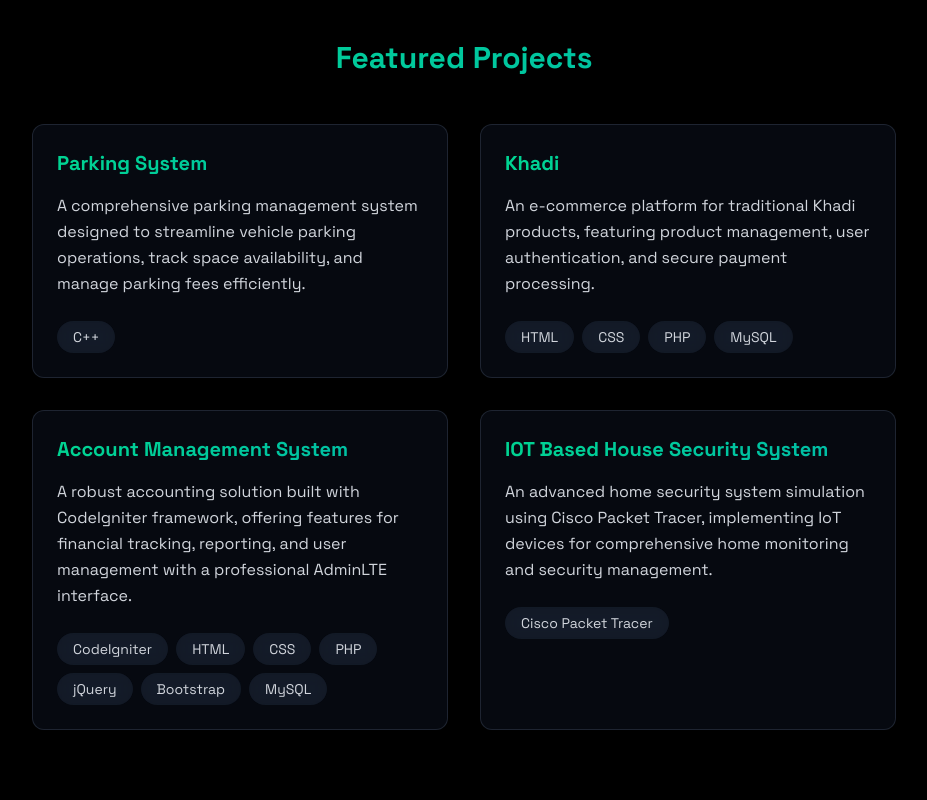
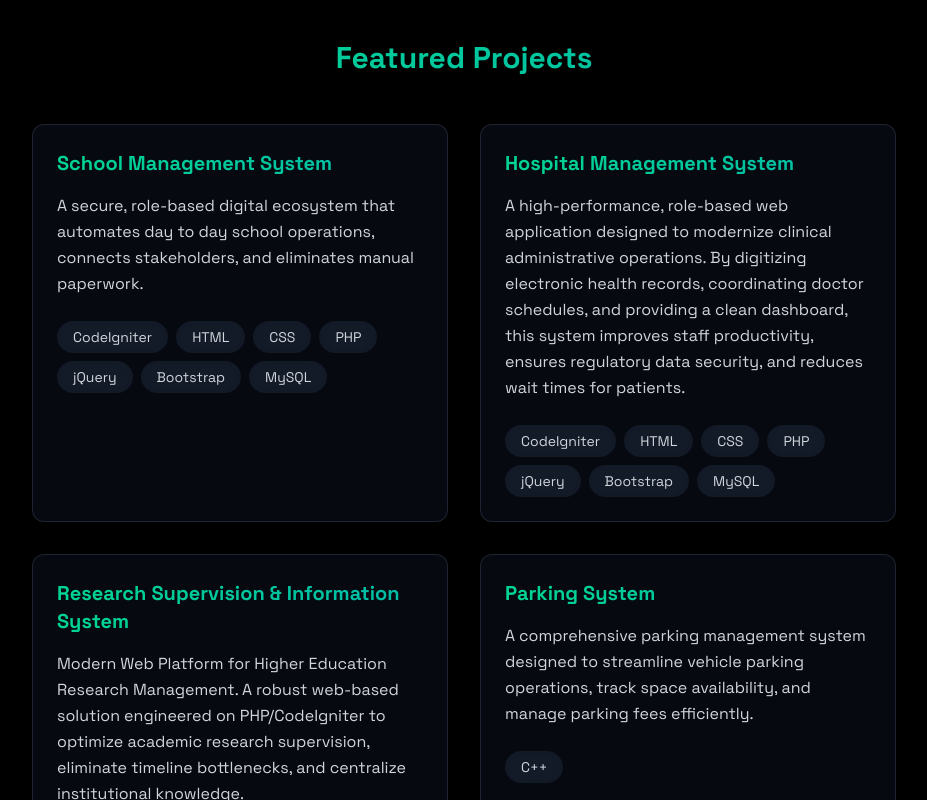
Before and after one commit to Faizan0118/Faizan, a React (Vite) app: page / in a window 1280 px wide. Shown: the part 2440-3240 px from the top of the page, without its empty margins (176-1103 px from the left). Built offline with nearby package versions, Linux system fonts and the light colour scheme.

Commit message:
Update Projects.jsx

```diff
--- a/src/components/sections/Projects.jsx
+++ b/src/components/sections/Projects.jsx
@@ -2,6 +2,21 @@ import { RevealOnScroll } from "../RevealOnScroll";
 
 export const Projects = () => {
   const projects = [
+    {
+      title: "School Management System",
+      description: "A secure, role-based digital ecosystem that automates day to day school operations, connects stakeholders, and eliminates manual paperwork.",
+      technologies: ["CodeIgniter", "HTML", "CSS", "PHP", "jQuery", "Bootstrap", "MySQL"]
+    },
+    {
+      title: "Hospital Management System",
+      description: "A high-performance, role-based web application designed to modernize clinical administrative operations. By digitizing electronic health records, coordinating doctor schedules, and providing a clean dashboard, this system improves staff productivity, ensures regulatory data security, and reduces wait times for patients.",
+      technologies: ["CodeIgniter", "HTML", "CSS", "PHP", "jQuery", "Bootstrap", "MySQL"]
+    },
+    {
+      title: "Research Supervision & Information System",
+      description: "Modern Web Platform for Higher Education Research Management. A robust web-based solution engineered on PHP/CodeIgniter to optimize academic research supervision, eliminate timeline bottlenecks, and centralize institutional knowledge.",
+      technologies: ["CodeIgniter", "HTML", "CSS", "PHP", "jQuery", "Bootstrap", "MySQL"]
+    },
     {
       title: "Parking System",
       description: "A comprehensive parking management system designed to streamline vehicle parking operations, track space availability, and manage parking fees efficiently.",
```
